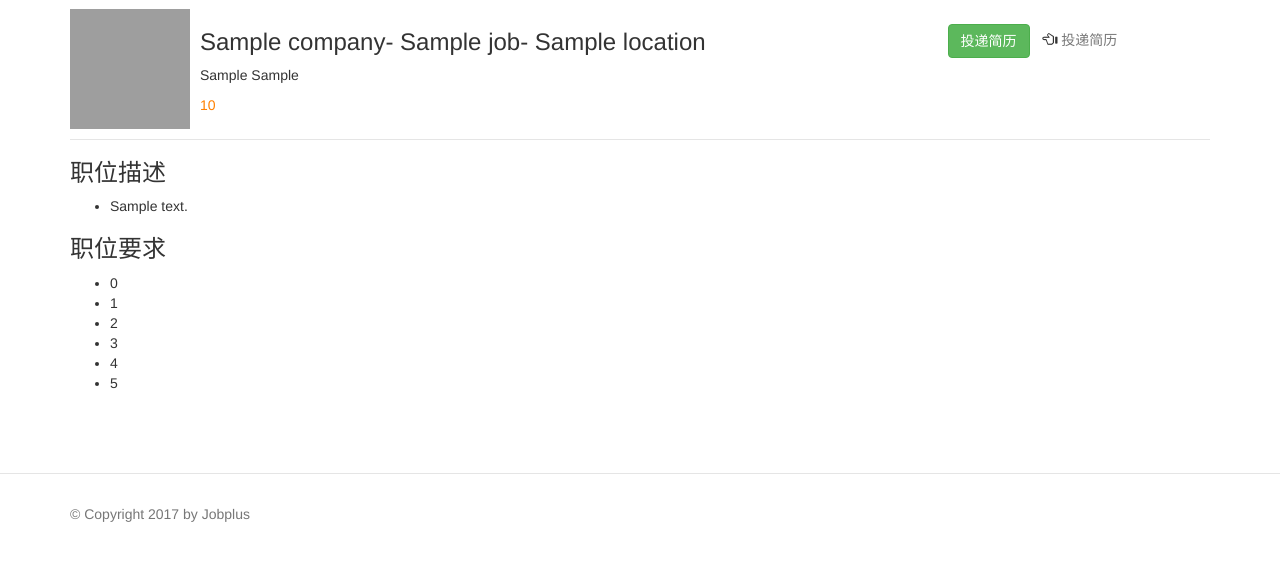
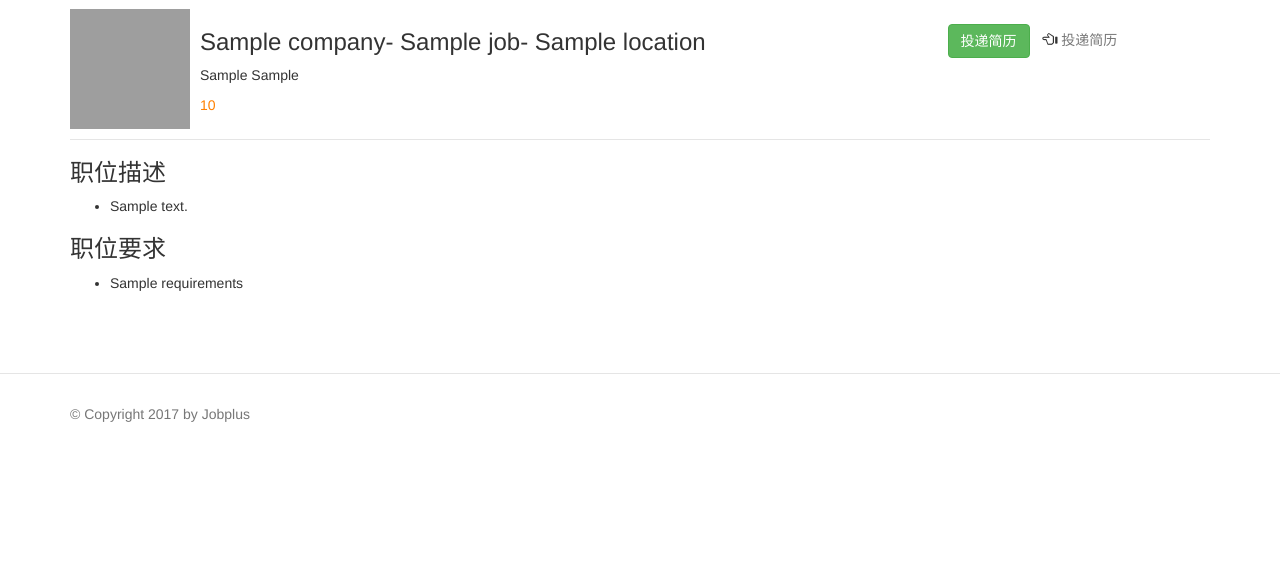
Before and after one commit to uranuday/jobplus7, a Flask app: template jobplus/templates/job/job_detail.html in a window 1280 px wide. Shown: the part 51-612 px from the top of the page. Run offline with Flask 2, Linux system fonts and the light colour scheme; the template is opened without the code that fills it: most values are stand-ins (such as "Sample title", 1, 10 or a date in 2020); data that the repository does not hold is empty; some libraries are stand-ins or nearby versions; grey boxes are pictures that could not be loaded.

Commit message:
aptimize job requirements

```diff
--- a/jobplus/forms.py
+++ b/jobplus/forms.py
@@ -207,7 +207,7 @@ class JobBaseForm(FlaskForm):
     exp_requirement = StringField("经验要求", validators=[Required(), Length(1, 30)])
     edu_requirement = StringField("学历要求", validators=[Required(), Length(1, 30)])
     description = TextAreaField("职位描述", validators=[Required(), Length(1, 2000)])
-    requirement_detail = TextAreaField("职位要求", validators=[Required(), Length(1, 2000)])
+    requirements = TextAreaField("职位要求", validators=[Required(), Length(1, 2000)])
     submit = SubmitField("提交")
 
 
--- a/jobplus/handlers/job.py
+++ b/jobplus/handlers/job.py
@@ -14,7 +14,7 @@ job = Blueprint("job", __name__, url_prefix="/job")
 @job.route("/")
 def index():
     page = request.args.get('page', default=1, type=int)
-    pagination = Job.query.paginate(
+    pagination = Job.query.filter_by(is_online=True).order_by(Job.updated_at.desc()).paginate(
             page=page,
             per_page=current_app.config['DEFAULT_PER_PAGE'],
             error_out=False
--- a/jobplus/models.py
+++ b/jobplus/models.py
@@ -87,7 +87,7 @@ class Job(Base):
     exp_requirement = db.Column(db.String(32))
     edu_requirement = db.Column(db.String(32))
     description = db.Column(db.String(2048))
-    requirement_detail = db.Column(db.String(2048))
+    requirements = db.Column(db.String(2048))    #requirement detail
     is_online = db.Column(db.Boolean, default=True)
     company = db.relationship('Company', uselist=False, backref=db.backref('jobs'))
     company_id = db.Column(db.Integer, db.ForeignKey('company.id', ondelete='SET NULL'))
--- a/jobplus/templates/company/company_jobs.html
+++ b/jobplus/templates/company/company_jobs.html
@@ -3,6 +3,7 @@
 
 {% block content %}
 {% for job in company.jobs %}
+{% if job.is_online %}
 <div class="row horizon">
     <div class="col-md-9">
         <a href="{{  url_for("job.detail", job_id=job.id)}}">
@@ -18,7 +19,7 @@
 
     </div>
 </div>
-
+{% endif %}
 {% endfor %}
 
 {% endblock %}
--- a/jobplus/templates/job/job_admin.html
+++ b/jobplus/templates/job/job_admin.html
@@ -14,7 +14,10 @@
 </div>
 {% if current_user.is_company %}
 <div style="margin-bottom:15px;">
-    <a href="{{ url_for("job.new") }}" type="button", class="btn btn-sm btn-primary">新建职位</a>
+    <a href="{{ url_for("job.new") }}" type="button", class="btn btn-sm btn-primary">
+        <span class="glyphicon glyphicon-plus"></span>
+        添加职位
+    </a>
 </div>
 {% endif %}
 <table class="table table-hover">
--- a/jobplus/templates/job/job_detail.html
+++ b/jobplus/templates/job/job_detail.html
@@ -53,8 +53,10 @@
     </ul>
     <h3>职位要求</h3>
     <ul>
-        {% for i in range(6) %}
-        <li>{{ i }}</li>
+        {% for req in job.requirements.split('\r') %}
+        {% if req != '' %}
+        <li>{{ req }}</li>
+        {% endif %}
         {% endfor %}
     </ul>
 </div>
```
Also changed, not shown: scripts/generate_test_datas.py (+6 -4 lines).
